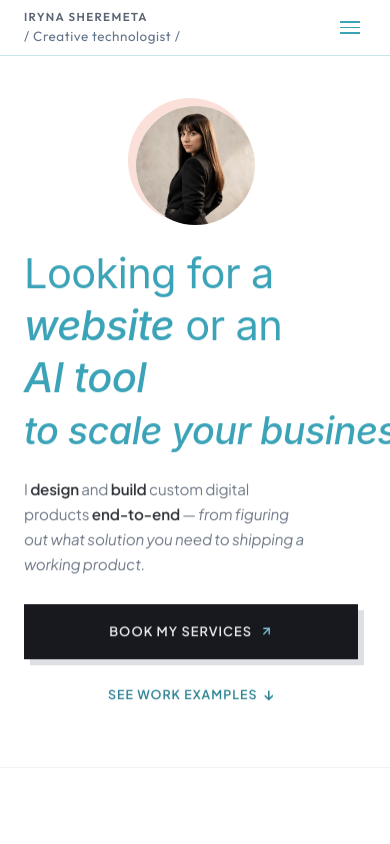
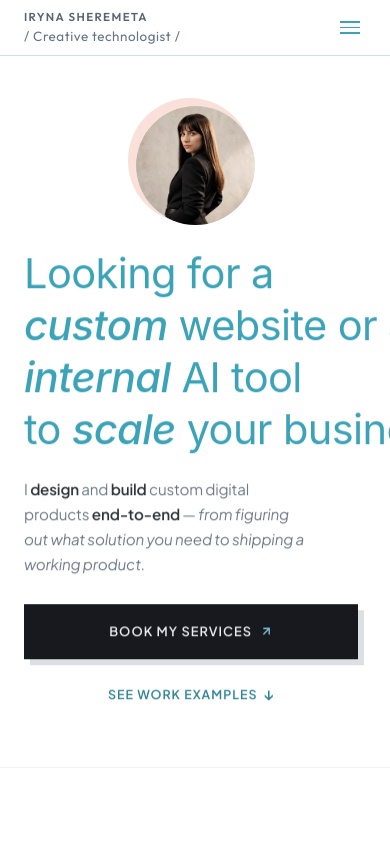
Before and after one commit to Irene2828/porfoliojuly, a Next.js app: page / in a window 390 px wide. Shown: the top 844 px of the page. Built offline with nearby package versions, Linux system fonts and the light colour scheme; no server answers; the database is empty.

Commit message:
feat: mobile hero — full headline with keyword emphasis

```diff
--- a/src/app/v2/components/HeroV2.tsx
+++ b/src/app/v2/components/HeroV2.tsx
@@ -101,13 +101,13 @@ export default function HeroV2() {
                     Looking for a
                   </span>
                   <span ref={line2Ref} className="headline-line headline-light" style={{ width: 'fit-content' }}>
-                    <span className="headline-teal-underline">website</span> or an
+                    <span className="headline-teal-underline">custom</span> website or an
                   </span>
                   <span className="headline-line headline-light">
-                    <span className="headline-teal-underline">AI tool</span>
+                    <span className="headline-teal-underline">internal</span> AI tool
                   </span>
                   <span className="headline-line headline-light">
-                    <span className="headline-italic-thinner" style={{ fontStyle: 'italic' }}>to scale your business?</span>
+                    to <span className="headline-teal-underline">scale</span> your business?
                   </span>
                 </h1>
                 <p className="hero-frame-paragraph hero-paragraph-anim" style={{ marginTop: '1.7rem', fontSize: '1.213rem', lineHeight: '1.75', color: 'var(--color-body-dark, #333842)', maxWidth: '100%', fontWeight: 400, opacity: 0.9 }}>
```
